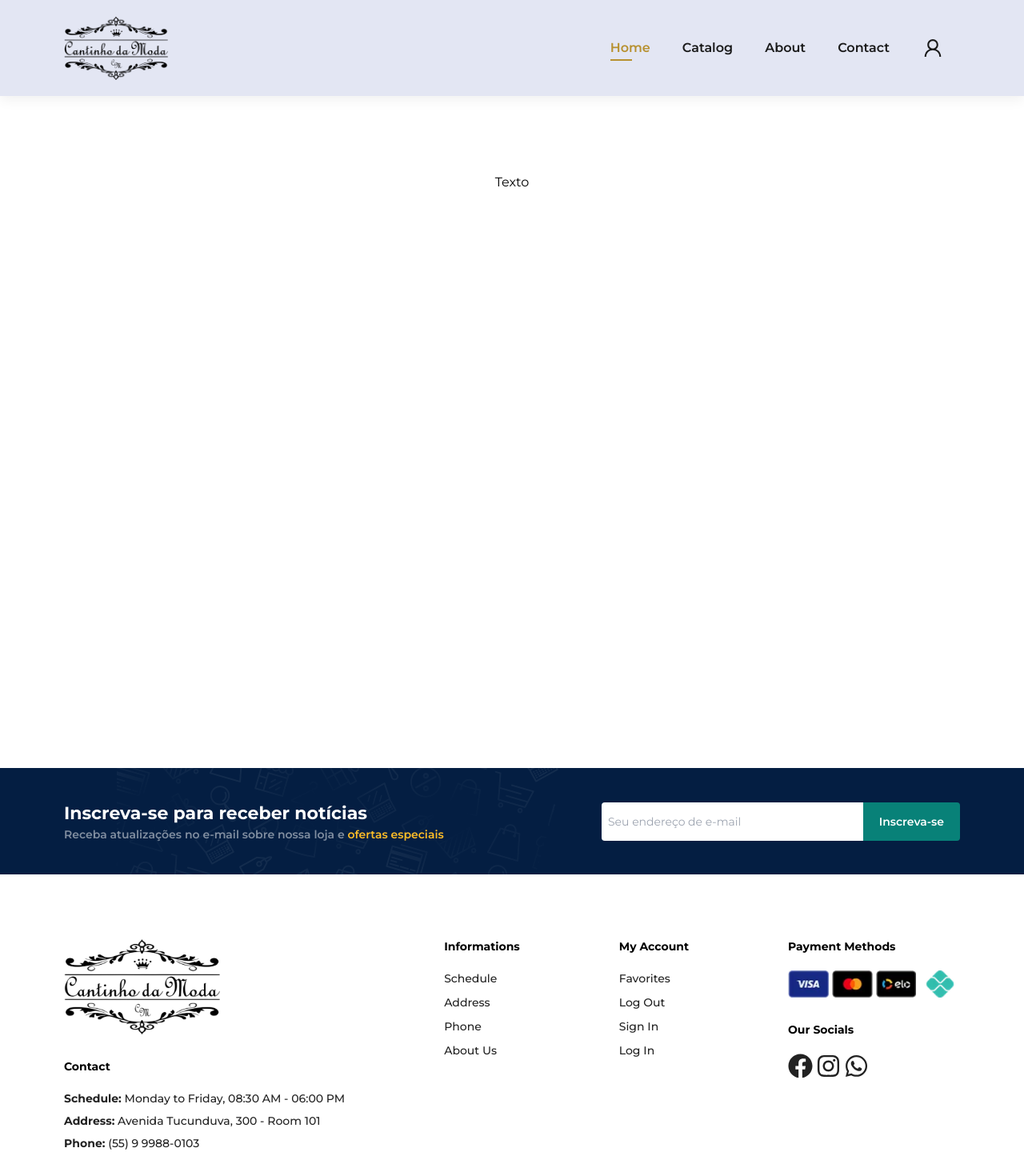
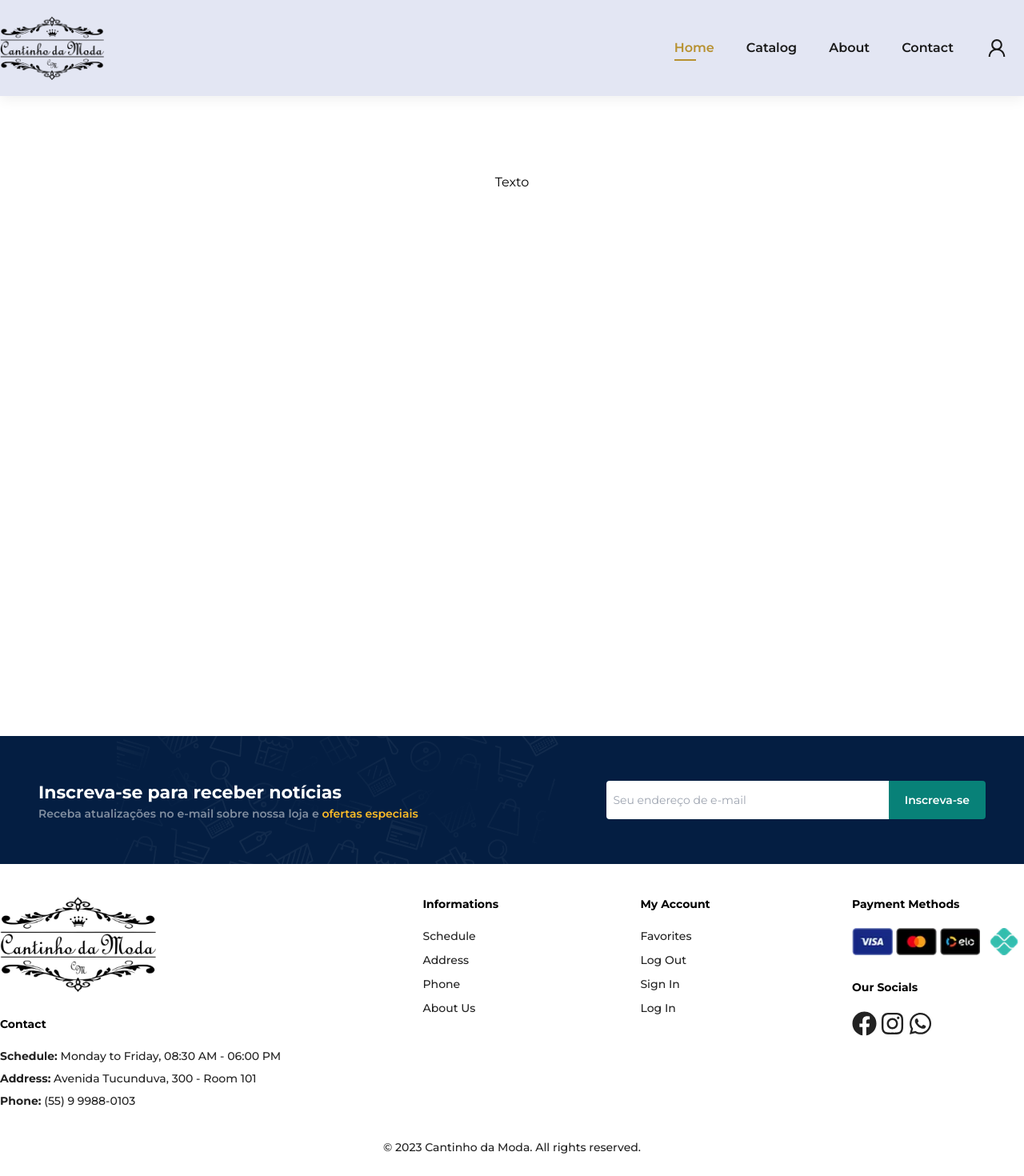
Before and after one commit to Bruno-RW/cantinho-moda-front, a Next.js app: page / in a window 1280 px wide. Shown: the top 1470 px of the page at 80% size. Built offline with nearby package versions, Linux system fonts and the light colour scheme.

Commit message:
Styling fixes

```diff
--- a/components/Header.tsx
+++ b/components/Header.tsx
@@ -17,7 +17,7 @@ const Header = () => {
 
     return (
         <>
-            <header className="sticky flex top-0 items-center justify-between w-full z-50 py-[10px] sm:py-5 px-[30px] sm:px-20 bg-[#E3E6F3]">
+            <header className="section-p1 sticky flex top-0 items-center justify-between w-full z-50 py-[10px] sm:py-5 bg-[#E3E6F3]">
                 <Logo priority />
                 <nav className="">
                     <ul className="flex items-center justify-center m-0">
--- a/components/footer/jornal/Jornal.tsx
+++ b/components/footer/jornal/Jornal.tsx
@@ -2,7 +2,7 @@ import JornalForm from "./JornalForm";
 
 const Jornal = () => {
   return (
-    <section id="jornal" className="flex flex-col xl:flex-row flex-wrap items-center justify-between text-center xl:text-start py-10 px-12 sm:px-16 md:px-20 my-10 bg-[#041E42] bg-no-repeat bg-[url('/images/banners/b7.png')]">
+    <section id="jornal" className="section-p1 section-m1 flex flex-col xl:flex-row flex-wrap items-center justify-between text-center xl:text-start h-auto xl:h-40 px-12 bg-[#041E42] bg-no-repeat bg-[url('/images/banners/b7.png')]">
       <div>
         <h4 className="text-white text-[1.375rem] font-bold">Inscreva-se para receber notícias</h4>
         <p className="text-[#818EA0] text-sm font-semibold mb-5 xl:mb-0">Receba atualizações no e-mail sobre nossa loja e <span className="text-[#FFBD27]">ofertas especiais</span></p>
--- a/components/footer/jornal/JornalForm.tsx
+++ b/components/footer/jornal/JornalForm.tsx
@@ -1,6 +1,6 @@
 const JornalForm = () => {
   return (
-    <div className="flex w-full sm:w-[90%] md:w-[70%] xl:w-[40%]">
+    <div className="flex w-[90%] md:w-[70%] xl:w-[40%]">
       <input type="email" id="emailNews" name="email" className="text-sm w-full h-12 px-2 outline-none rounded rounded-tr-none
       rounded-br-none" placeholder="Seu endereço de e-mail" autoComplete="email" required />
 
--- a/components/footer/sitefooter/SiteFooter.tsx
+++ b/components/footer/sitefooter/SiteFooter.tsx
@@ -8,7 +8,7 @@ import Copyright from "./Copyright";
 
 const SiteFooter = () => {
   return (
-        <section id="footer" className="flex flex-wrap justify-between columns-4 pt-5 lg:pt-10 pb-3 lg:pb-5 px-5 lg:px-20">
+        <section id="footer" className="section-p1 flex flex-wrap justify-between columns-4 pt-5 lg:pt-10 pb-3 lg:pb-5">
             <div className="flex flex-col items-start max-w-[200px] lg:max-w-sm">
                 <Logo className="mb-[30px] max-w-[150px] lg:max-w-xs" height={120} />
                 <ColumnTitle title="Contact" />
```
